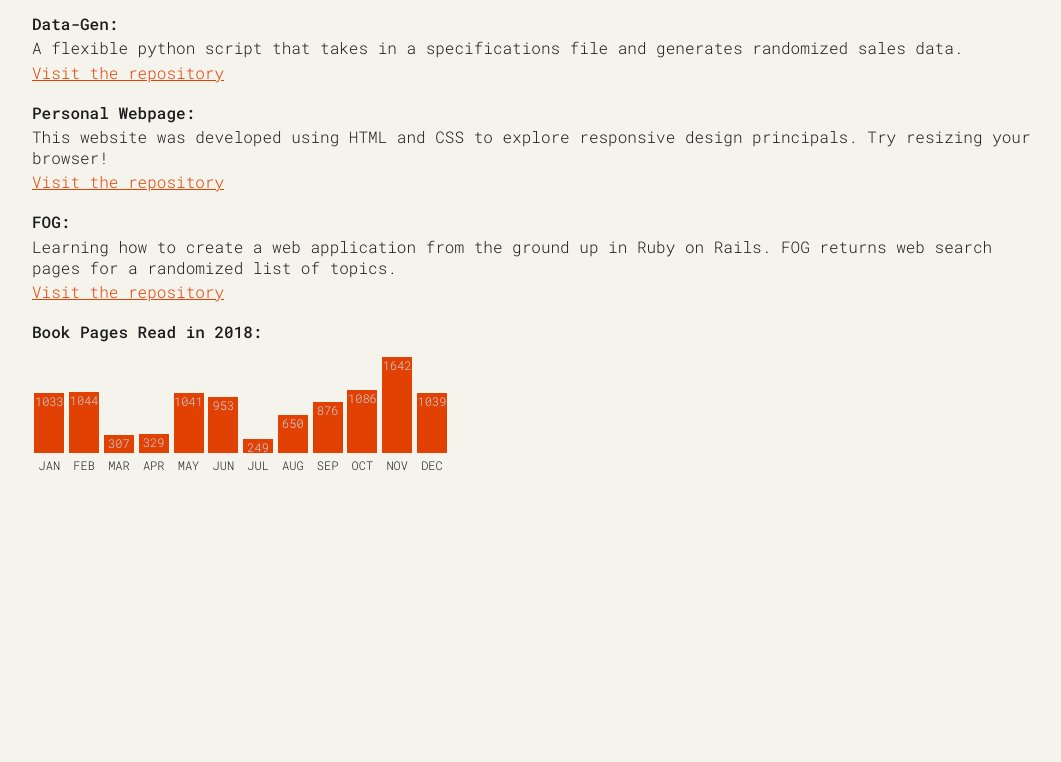
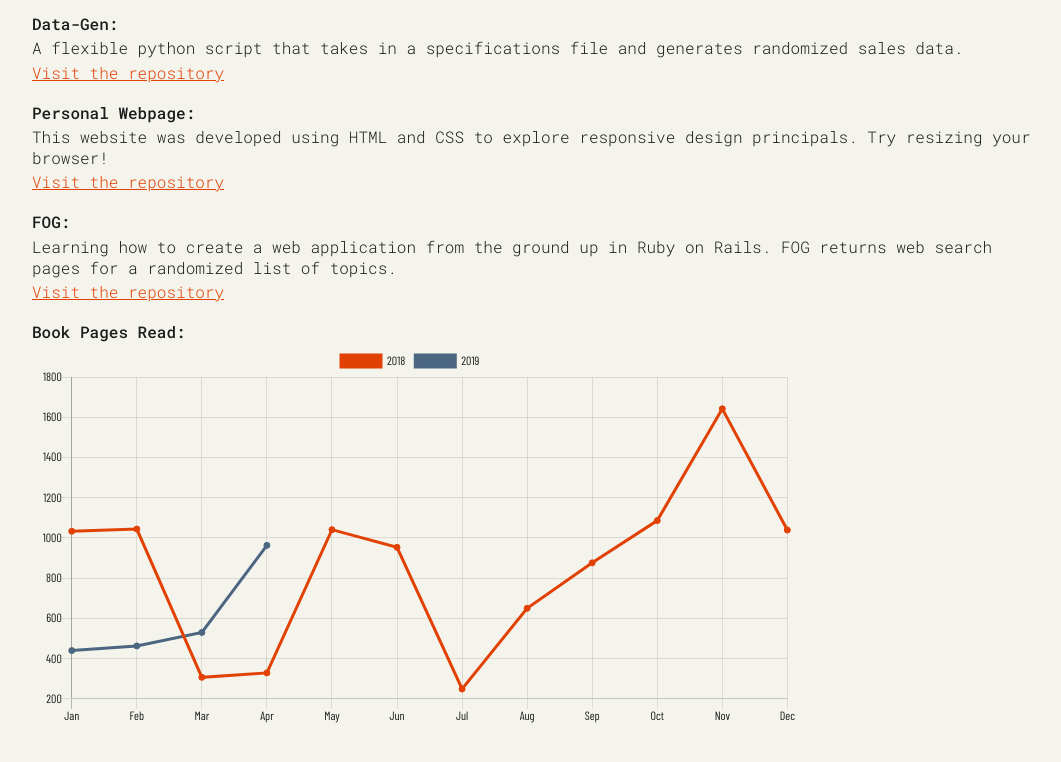
Before and after one commit to eferrara3/eferrara3.github.io, a plain HTML site: page index.html in a window 1280 px wide. Shown: the part 2000-2762 px from the top of the page, without its empty margins (186-1247 px from the left). Before the commit the page ends 2577 px from the top, so only its background shows below. Drawn offline with nearby package versions, Linux system fonts and the light colour scheme; a web font is replaced by a local one.

Commit message:
updated chart using Chart.js

```diff
--- a/index.html
+++ b/index.html
@@ -11,6 +11,9 @@
 
     <!-- css sheet -->
     <link href="style.css" rel="stylesheet" type="text/css">
+
+    <!-- Chart.js liibrary -->
+    <script src="https://cdn.jsdelivr.net/npm/chart.js@2.8.0/dist/Chart.min.js"></script>
 
     <!-- fonts -->
     <!-- display -->
@@ -115,13 +118,13 @@
           <div class="xs-entry-pad">
             <p class="emp-b">Languages:</p>
             <li>
-              Python, SQL, HTML/CSS, XML, R
+               SQL, Python, HTML/CSS, XML
             </li>
           </div>
           <div class="xs-entry-pad">
             <p class="emp-b">Prioritization & Development Tools:<p>
             <li>
-              Git, Command-line, Pivotal Tracker, Trello, Drupal
+              Git, Command-line, Pivotal Tracker, Trello
             </li>
           </div>
           <div>
@@ -182,58 +185,73 @@
             <a href="https://github.com/eferrara3/fog" rel="noopener noreferrer" target="_blank">Visit the repository</a>
           </p>
         </div>
-        <p class="emp-b">Book Pages Read in 2018:</p>
-        <div class="reading-timeline-container">
-          <ul class="reading-timeline">
-            <li>
-              <span class="month-label">Jan</span>
-              <span class="pg-count" style="height: 63%">1033</span>
-            </li>
-            <li>
-              <span class="month-label">Feb</span>
-              <span class="pg-count" style="height: 64%">1044</span>
-            </li>
-            <li>
-              <span class="month-label">Mar</span>
-              <span class="pg-count" style="height: 19%">307</span>
-            </li>
-            <li>
-              <span class="month-label">Apr</span>
-              <span class="pg-count" style="height: 20%">329</span>
-            </li>
-            <li>
-              <span class="month-label">May</span>
-              <span class="pg-count" style="height: 63%">1041</span>
-            </li>
-            <li>
-              <span class="month-label">Jun</span>
-              <span class="pg-count" style="height: 58%">953</span>
-            </li>
-            <li>
-              <span class="month-label">Jul</span>
-              <span class="pg-count" style="height: 15%">249</span>
-            </li>
-            <li>
-              <span class="month-label">Aug</span>
-              <span class="pg-count" style="height: 40%">650</span>
-            </li>
-            <li>
-              <span class="month-label">Sep</span>
-              <span class="pg-count" style="height: 53%">876</span>
-            </li>
-            <li>
-              <span class="month-label">Oct</span>
-              <span class="pg-count" style="height: 66%">1086</span>
-            </li>
-            <li>
-              <span class="month-label">Nov</span>
-              <span class="pg-count" style="height: 100%">1642</span>
-            </li>
-            <li>
-              <span class="month-label">Dec</span>
-              <span class="pg-count" style="height: 63%">1039</span>
-            </li>
-          </ul>
+
+        <div class="sm-entry-pad">
+          <p class="emp-b">Book Pages Read:</p>
+          <div class="chart-container">
+            <canvas id="bookPagesChart"></canvas>
+          </div>
+          <script>
+            var bookPagesData = {
+              labels: ['Jan', 'Feb', 'Mar', 'Apr', 'May', 'Jun', 'Jul', 'Aug', 'Sep', 'Oct', 'Nov', 'Dec'],
+              datasets: [{
+                label: '2018',
+                backgroundColor: '#E24104',
+                borderColor: '#E24104',
+                fill: false,
+                lineTension: 0,
+                data: [
+                  1033,
+                  1044,
+                  307,
+                  329,
+                  1041,
+                  953,
+                  249,
+                  650,
+                  876,
+                  1086,
+                  1642,
+                  1039
+                ]
+              } , {
+                label: '2019',
+                backgroundColor: '#4B6680',
+                borderColor: '#4B6680',
+                fill: false,
+                lineTension: 0,
+                data: [
+                  440,
+                  463,
+                  530,
+                  963
+                ]
+              }]
+            };
+            Chart.defaults.global.defaultFontFamily = 'Barlow Condensed'
+            Chart.defaults.global.defaultFontColor = '#1C1C1C'
+            var ctx = document.getElementById('bookPagesChart').getContext('2d');
+            var chart = new Chart(ctx, {
+              type: 'line',
+              data: bookPagesData,
+              options: {
+                responsive: true,
+                legend: {
+                  position: 'top',
+                },
+                tooltips: {
+                  mode: 'index',
+                  intersect: false,
+                  backgroundColor: 'rgba(0, 0, 0, 0.5)'
+                },
+                hover: {
+                  mode: 'nearest',
+                  intersect: false
+                }
+              }
+            });
+
+          </script>
         </div>
       </section>
 
--- a/style.css
+++ b/style.css
@@ -5,13 +5,13 @@
 * {
   margin: 0;
   padding: 0;
-  /* color of main background and link text on hover */
+  /* main background and link text on hover */
   --color-main-1: #F4F4ED;
-  /* color of main text and link background on hover */
+  /* main text and link background on hover */
   --color-main-2: #1C1C1C;
-  /* color of navigation and graph element on hover */
+  /* navigation */
   --color-accent-1: #CDD8E2;
-  /* color of link text, navigation on hover, accent text */
+  /* link text, navigation on hover, accent text */
   --color-accent-2: #E24104;
 }
 
@@ -170,6 +170,10 @@ p > a:hover {
   border: 0.25rem solid rgba(255, 255, 255, 0.5);
 }
 
+.nav-img:hover {
+  border: 0.25rem solid var(--color-accent-2);
+}
+
 .nav-ul {
   list-style-type: none;
 }
@@ -244,7 +248,10 @@ a.mailto:hover {
   background-color: var(--color-main-2);
 } */
 
-
+.chart-container {
+  width: 60vw;
+  position: relative;
+}
 
 
 /* ----MEDIA QUERY---- */
@@ -254,6 +261,11 @@ a.mailto:hover {
 @media all and (min-width: 1024px) {
   * {
     max-width: 1500px;
+  }
+
+  .chart-container {
+    max-width: 1200px;
+    position: relative;
   }
 }
 
@@ -332,6 +344,11 @@ a.mailto:hover {
     visibility: hidden;
   }
 
+  .chart-container {
+    min-width: 425px;
+    position: relative;
+  }
+
 }
 
 
@@ -362,59 +379,9 @@ a.mailto:hover {
     padding-right: .3rem;
   }
 
-  .reading-timeline-container {
-    max-width: 220px;
+  .chart-container {
+    min-width: 300px;
+    position: relative;
   }
 
 }
-
-
-
-
-
-/* ----CHART---- */
-.reading-timeline {
-  font-size: .75em;
-  height: 10em;
-  text-align: center;
-}
-
-.reading-timeline li {
-  height: 8em;
-  position: relative;
-  padding: 0 .25em 0 .25em;
-  float: left;
-  width: 2em;
-  margin: 1em .2em;
-}
-
-.reading-timeline li .month-label {
-  text-transform: uppercase;
-  display: block;
-  width: 100%;
-  position: absolute;
-  bottom: -2em;
-  left: 0;
-  line-height: 2em;
-}
-
-.reading-timeline li .pg-count {
-  display: block;
-  position: absolute;
-  bottom: 0;
-  left: 0;
-  width: 100%;
-  height: 0;
-  background: var(--color-accent-2);
-  color:var(--color-accent-1);
-}
-
-.reading-timeline li:hover {
-  background: #EFEFEF;
-  font-weight: 500;
-}
-
-.reading-timeline-container {
-  display: flex;
-  flex-flow: row wrap;
-}
```
